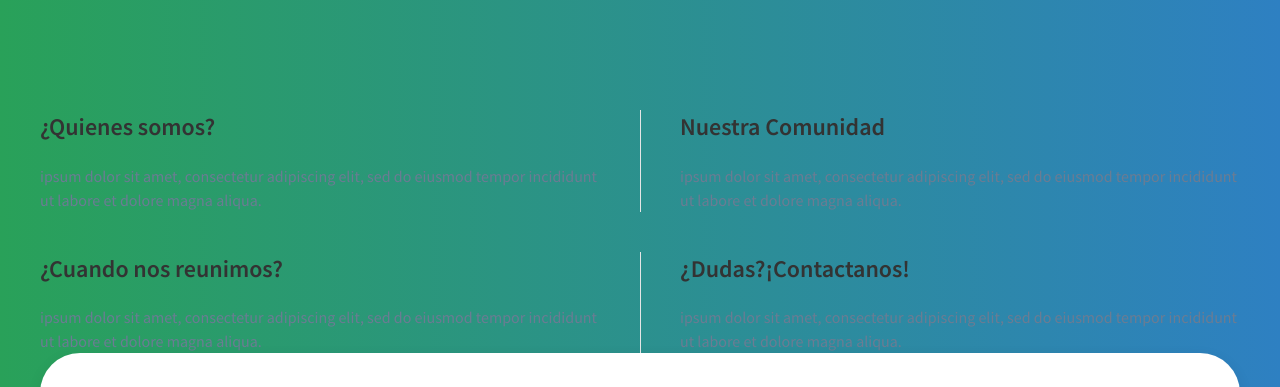
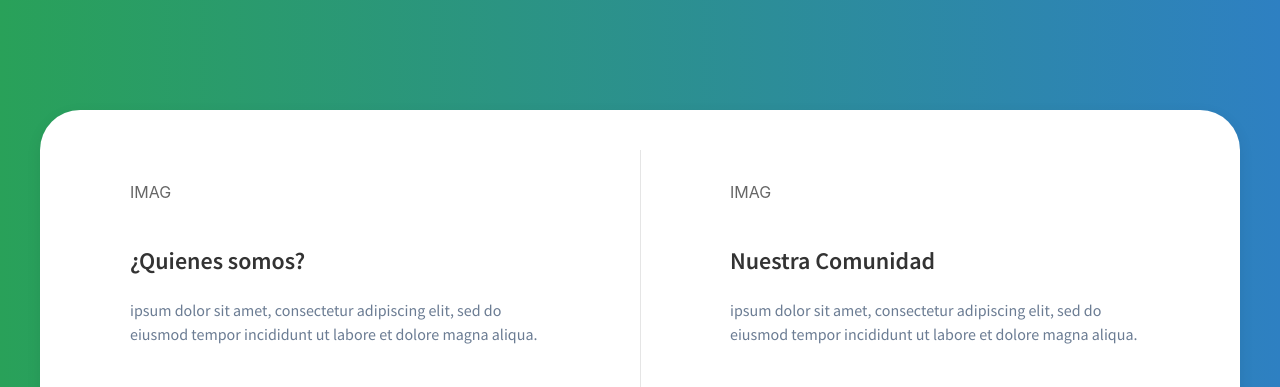
Before and after one commit to ulysses316/gdgunam-page, a plain HTML site: page frontend/index.html in a window 1280 px wide. Shown: the part 690-1077 px from the top of the page. Drawn offline with nearby package versions, Linux system fonts and the light colour scheme.

Commit message:
subi mis cambios

```diff
--- a/frontend/index.html
+++ b/frontend/index.html
@@ -45,16 +45,24 @@
 
 
         </header>
-        <section id="nosotros" class="info uk-container uk-container-expand">
+
+        <section id="nosotros" class="calendar info uk-container uk-container-expand">
+            <div class="uk-card uk-card-default uk-card-body card nosotros-card">
                 <div class="uk-grid-divider uk-child-width-expand@s" uk-grid>
 
                     <div>
+                        <div class="nosotros">
+                            <div class="">IMAG</div>
                             <h3 class="semi-bold">¿Quienes somos?</h3>
                             <p class="regular">ipsum dolor sit amet, consectetur adipiscing elit, sed do eiusmod tempor incididunt ut labore et dolore magna aliqua.</p>
                         </div>
+                    </div>
                     <div>
+                        <div class="nosotros">
+                            <div class="">IMAG</div>
                             <h3 class="semi-bold">Nuestra Comunidad</h3>
                             <p class="regular">ipsum dolor sit amet, consectetur adipiscing elit, sed do eiusmod tempor incididunt ut labore et dolore magna aliqua.</p>
+                        </div>
                     </div>
 
                 </div>
@@ -62,14 +70,17 @@
                 <div class="uk-grid-divider uk-child-width-expand@s" uk-grid>
 
                     <div>
-                    <h3 class="semi-bold">¿Cuando nos reunimos?</h3>
-                    <p class="regular">ipsum dolor sit amet, consectetur adipiscing elit, sed do eiusmod tempor incididunt ut labore et dolore magna aliqua.</p>
+                        <div class="nosotros">IMAG</div>
+                        <h3 class="semi-bold nosotros">¿Cuando nos reunimos?</h3>
+                        <p class="regular nosotros">ipsum dolor sit amet, consectetur adipiscing elit, sed do eiusmod tempor incididunt ut labore et dolore magna aliqua.</p>
                     </div>
                     <div>
-                    <h3 class="semi-bold">¿Dudas?¡Contactanos!</h3>
-                    <p class="regular">ipsum dolor sit amet, consectetur adipiscing elit, sed do eiusmod tempor incididunt ut labore et dolore magna aliqua.</p>
+                        <div class="nosotros">IMAG</div>
+                        <h3 class="semi-bold nosotros">¿Dudas?¡Contactanos!</h3>
+                        <p class="regular nosotros">ipsum dolor sit amet, consectetur adipiscing elit, sed do eiusmod tempor incididunt ut labore et dolore magna aliqua. Lorem ipsum, dolor sit amet consectetur adipisicing elit. Odio necessitatibus magni minus exercitationem consequuntur maxime ab eligendi aperiam vero quo molestiae placeat harum commodi, nostrum numquam sapiente labore earum sit. Lorem ipsum dolor sit amet consectetur adipisicing elit. Vero ipsum suscipit, deserunt dolore, eligendi tempora earum praesentium eum vel quam aspernatur sed quae sequi obcaecati maxime! Reprehenderit, consectetur? Tenetur, sit!</p>
                     </div>
 
+                </div>
             </div>
         </section>
 
--- a/frontend/style.css
+++ b/frontend/style.css
@@ -148,3 +148,13 @@ footer {
 .card {
     border-radius: 40px;
 }
+.nosotros {
+    padding-left: 50px;
+    padding-right: 50px;
+    padding-top: 30px;
+    padding-bottom: 30px;
+}
+
+.nosotros-card {
+    height: 902px;
+}
```
Also changed, not shown: 1 other file. Lines whose indentation alone changed are shown as unchanged.
